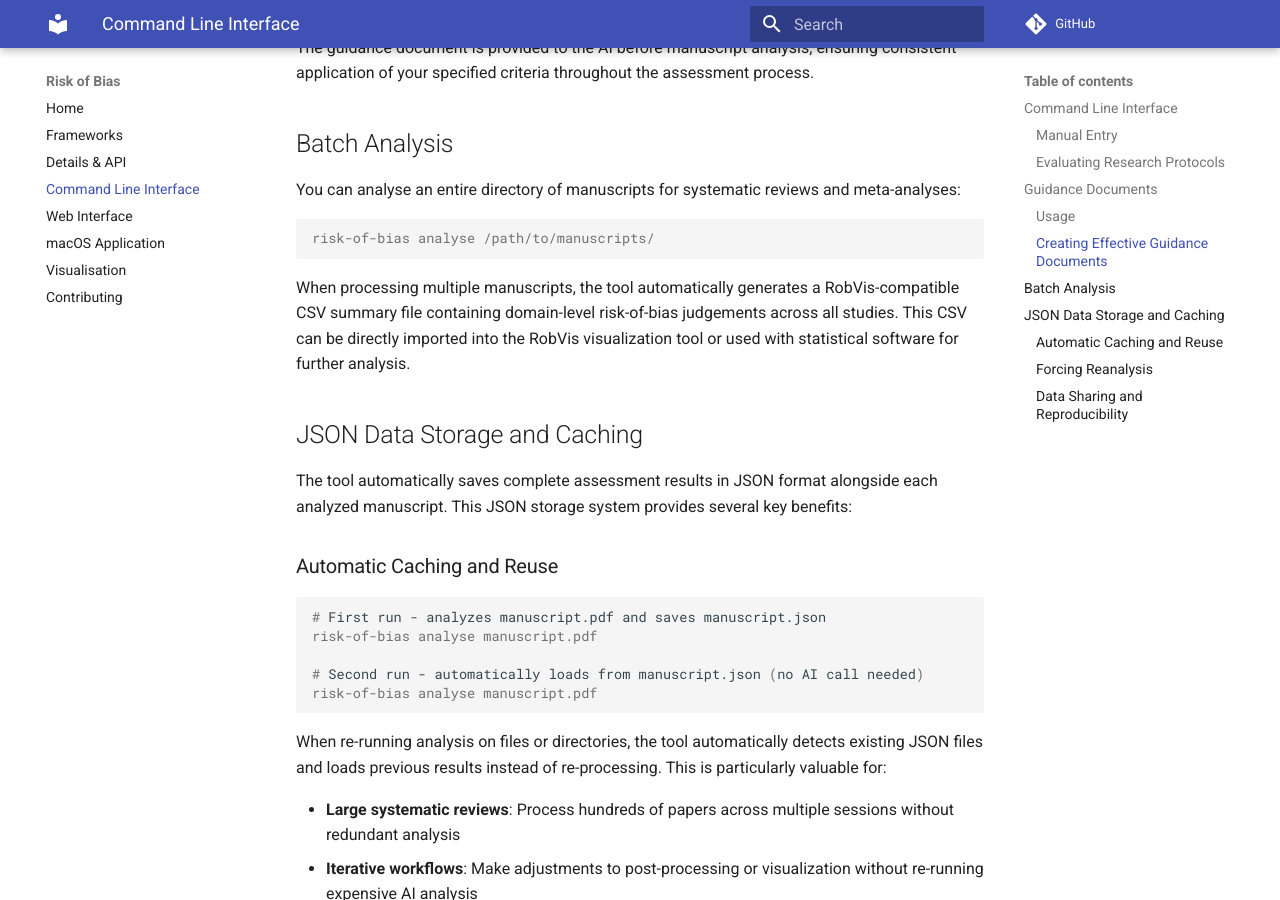
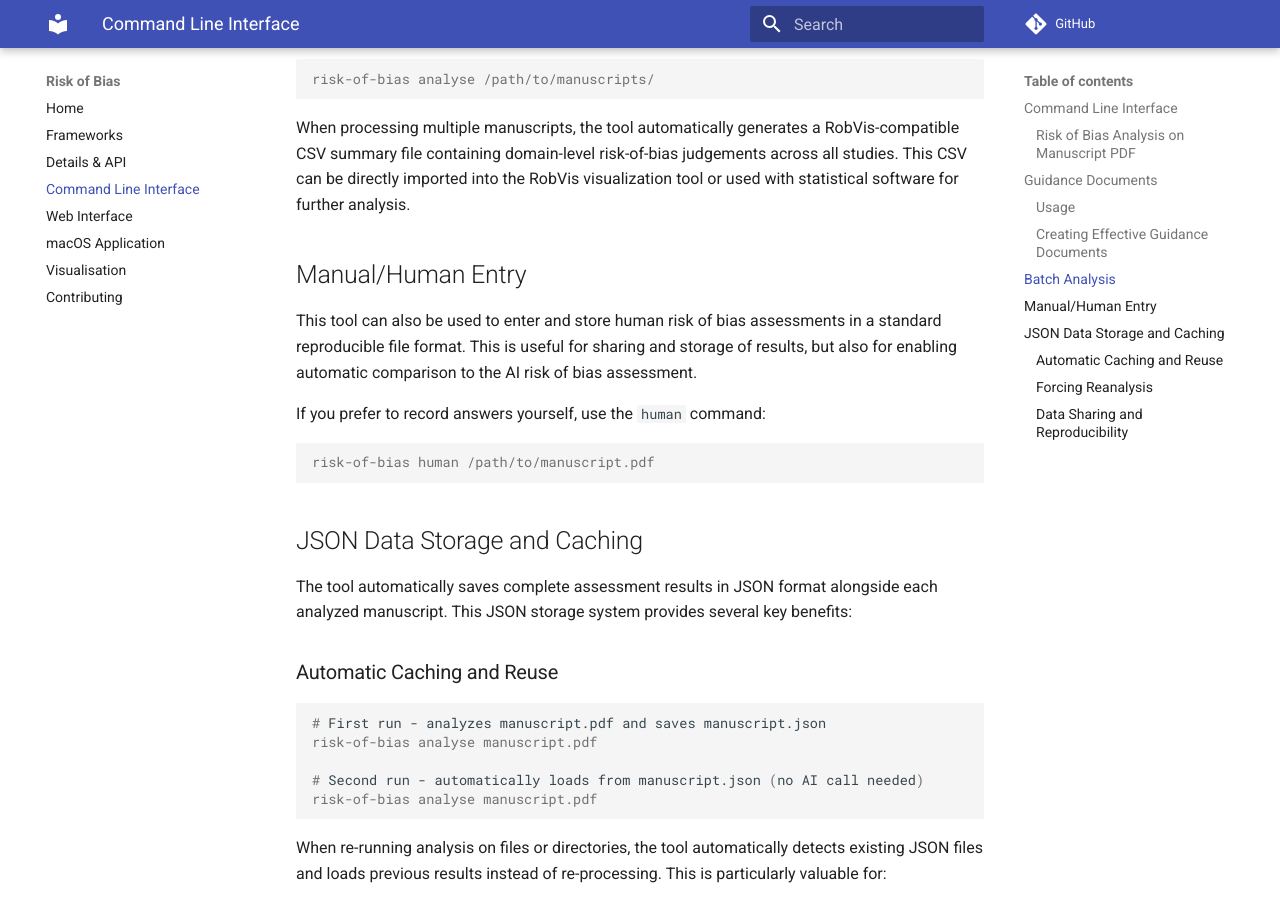
Before and after one commit to rob-luke/risk-of-bias, an MkDocs documentation site: the page built from docs/cli.md, in a window 1280 px wide and 900 px high, scrolled down 2231 px. Built offline with MkDocs 1.6.1 and Material for MkDocs 9.7.7, drawn with Linux system fonts in a browser that asks for light colours; comment, search, counter and statistics services are not loaded; some of the changed text lies outside the part shown.

Commit message:
docs: why human mode

````diff
--- a/docs/cli.md
+++ b/docs/cli.md
@@ -38,15 +38,7 @@ And you can analyse a manuscript by simply passing the path to the file:
 risk-of-bias analyse /path/to/manuscript.pdf
 ```
 
-### Manual Entry
-
-If you prefer to record answers yourself, use the `human` command:
-
-```console
-risk-of-bias human /path/to/manuscript.pdf
-```
-
-### Evaluating Research Protocols
+### Risk of Bias Analysis on Manuscript PDF
 
 You can run the same command on a draft protocol prior to starting a study:
 
@@ -94,6 +86,20 @@ risk-of-bias analyse /path/to/manuscripts/
 ```
 
 When processing multiple manuscripts, the tool automatically generates a RobVis-compatible CSV summary file containing domain-level risk-of-bias judgements across all studies. This CSV can be directly imported into the RobVis visualization tool or used with statistical software for further analysis.
+
+
+## Manual/Human Entry
+
+This tool can also be used to enter and store human risk of bias assessments in a standard
+reproducible file format. This is useful for sharing and storage of results, but also for
+enabling automatic comparison to the AI risk of bias assessment.
+
+If you prefer to record answers yourself, use the `human` command:
+
+```console
+risk-of-bias human /path/to/manuscript.pdf
+```
+
 
 ## JSON Data Storage and Caching
 
````
Also changed, not shown: README.md (+6 -2 lines), docs/index.md (+6 -1 lines).
